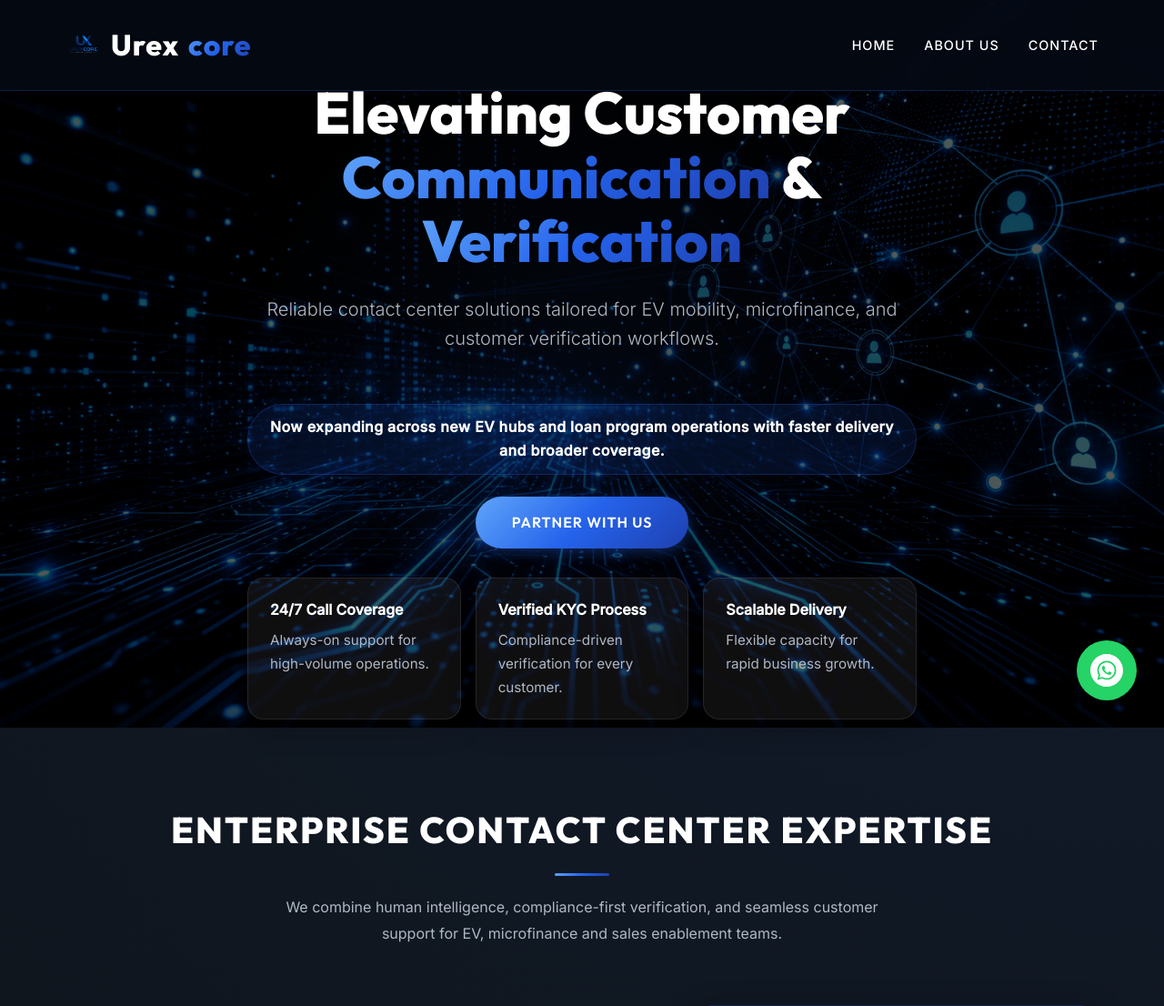
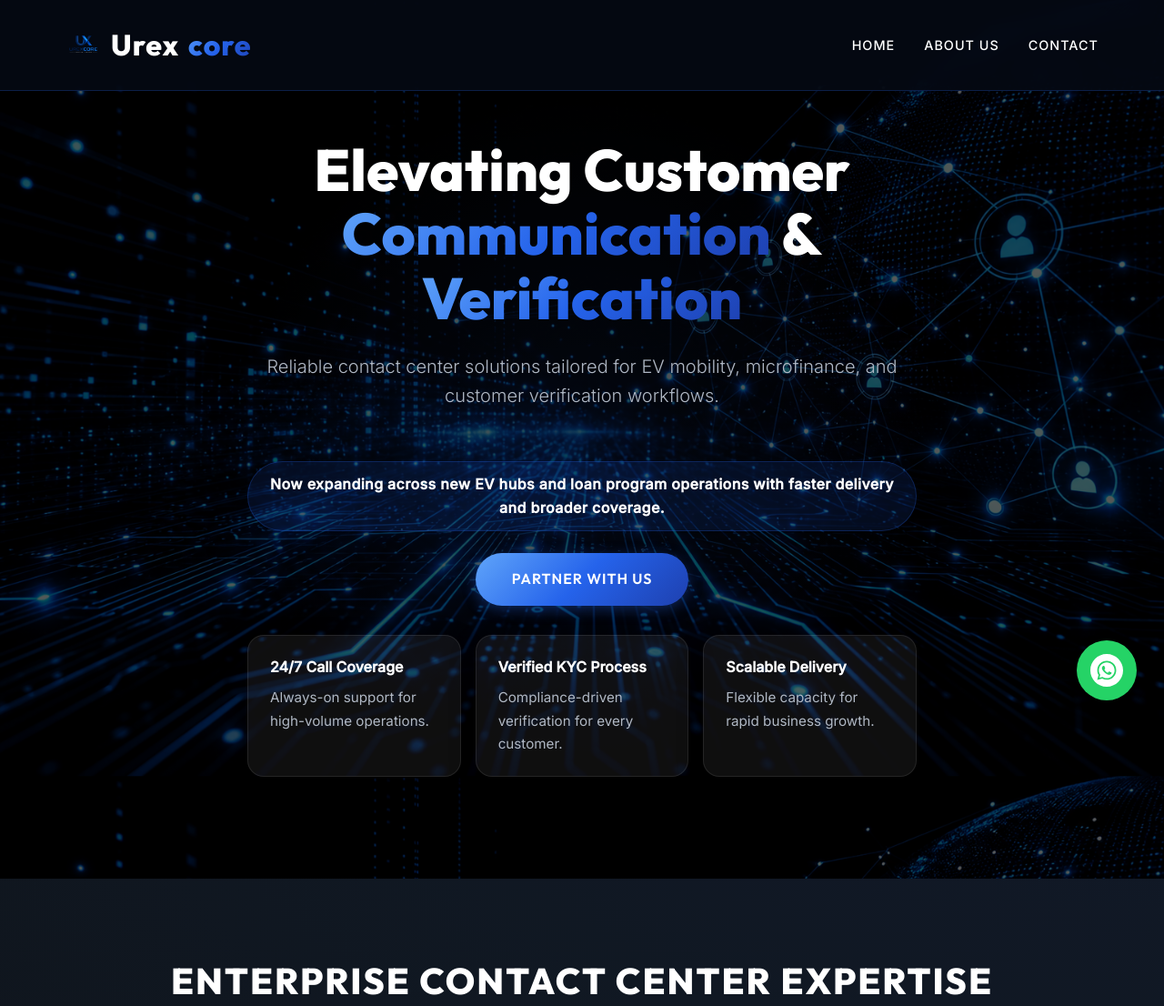
Before and after one commit to Souvikmandal123/urex_core, a Django app: page / in a window 1280 px wide. Shown: the top 1106 px of the page at 91% size. Run offline with Django 4.2, Linux system fonts and the light colour scheme.

Commit message:
eightth commit

```diff
--- a/static/css/style.css
+++ b/static/css/style.css
@@ -145,13 +145,13 @@ a {
 
 /* --- Hero Section --- */
 .hero {
-    height: 100vh;
+    min-height: calc(100vh - 120px);
     display: flex;
-    align-items: center;
+    align-items: flex-start;
     justify-content: center;
     text-align: center;
     position: relative;
-    padding-top: 80px; /* Offset for nav */
+    padding: 120px 0 80px;
     background: url('../img/hero_bg.png') center center/cover no-repeat;
     background-attachment: fixed;
 }
```
